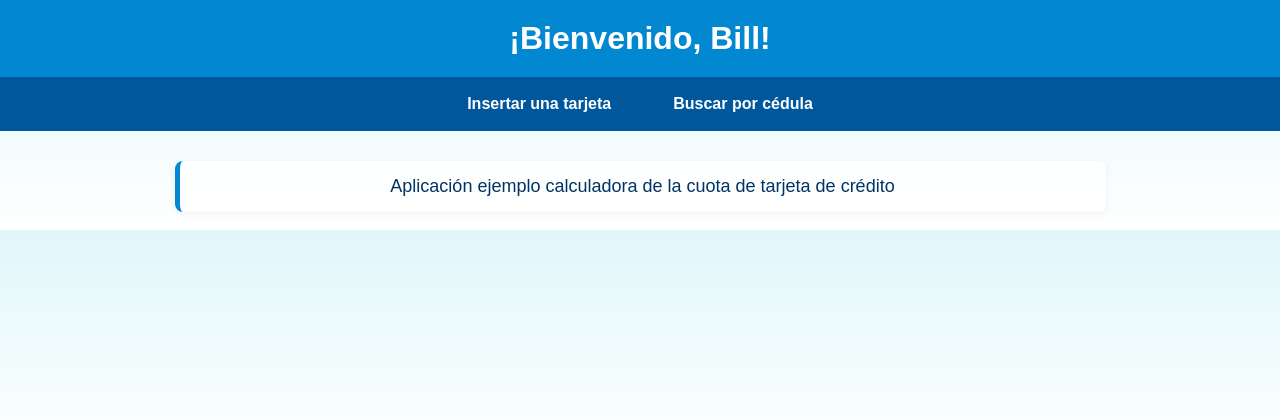
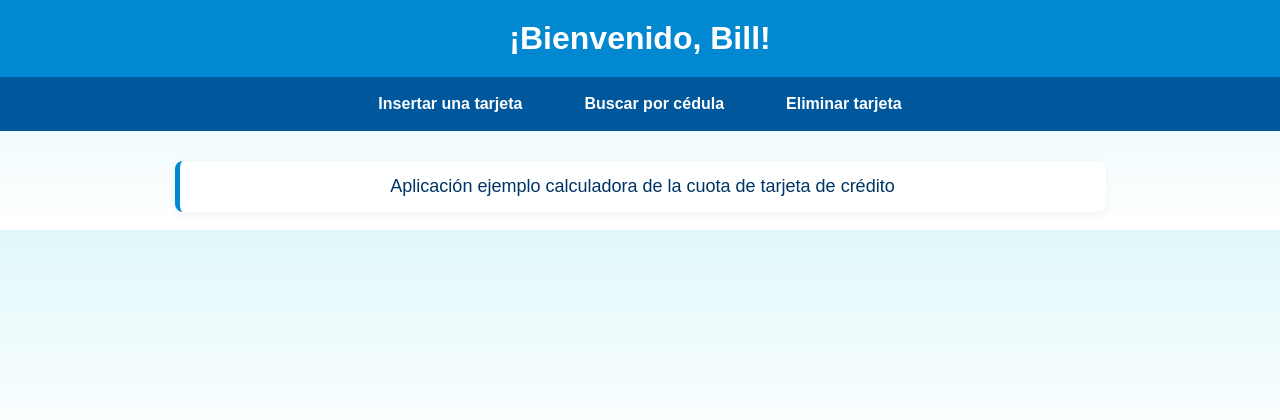
Before and after one commit to ProfeBill/credit-card-sample, a Flask app: page / in a window 1280 px wide. Shown: the top 420 px of the page. Run offline with Flask 3, Linux system fonts and the light colour scheme.

Commit message:
opcion de menu para template eliminar

```diff
--- a/templates/buscar.html
+++ b/templates/buscar.html
@@ -90,6 +90,7 @@
   <nav>
     <a href="/">Inicio</a>
     <a href="/insertar">Insertar una tarjeta</a>
+    <a href="/eliminar">Eliminar tarjeta</a>
   </nav>
 
   <center>
--- a/templates/index.html
+++ b/templates/index.html
@@ -68,6 +68,7 @@
   <nav>
     <a href="/insertar">Insertar una tarjeta</a>
     <a href="/buscar">Buscar por cédula</a>
+    <a href="/eliminar">Eliminar tarjeta</a>
   </nav>
 
   <center>
--- a/templates/insertar.html
+++ b/templates/insertar.html
@@ -93,6 +93,7 @@
   <nav>
     <a href="/">Inicio</a>
     <a href="/buscar">Buscar por cédula</a>
+    <a href="/eliminar">Eliminar tarjeta</a>
   </nav>
 
   <center>
--- a/templates/tarjeta_insertada.html
+++ b/templates/tarjeta_insertada.html
@@ -82,6 +82,7 @@
     <a href="/">Inicio</a>
     <a href="/buscar">Buscar por cédula</a>
     <a href="/insertar">Insertar una tarjeta</a>
+    <a href="/eliminar">Eliminar tarjeta</a>
   </nav>
 
   <center>
--- a/templates/tarjetas_encontradas.html
+++ b/templates/tarjetas_encontradas.html
@@ -87,6 +87,7 @@
     <a href="/">Inicio</a>
     <a href="/buscar">Buscar por cédula</a>
     <a href="/insertar">Insertar una tarjeta</a>
+    <a href="/eliminar">Eliminar tarjeta</a>
   </nav>
 
   <center>
```
